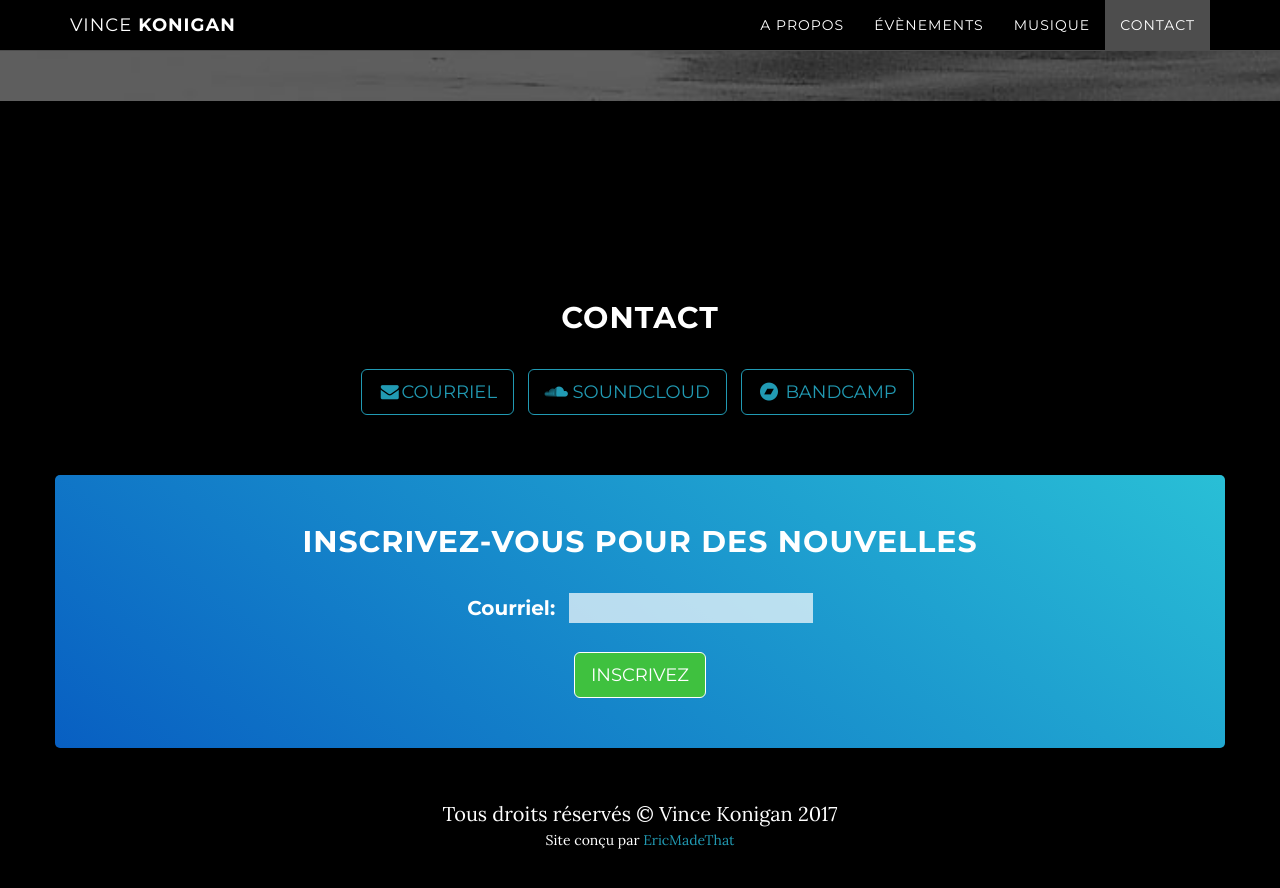
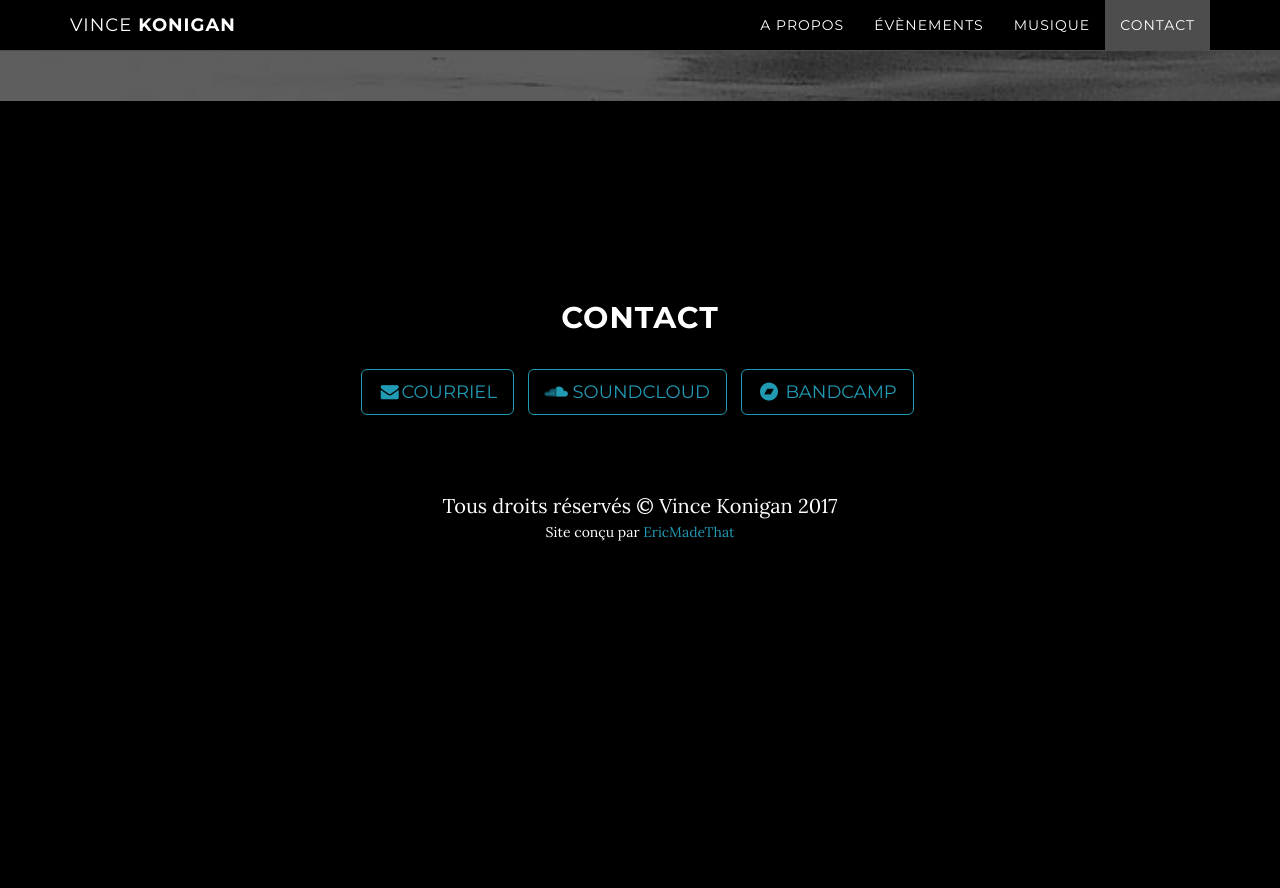
Before and after one commit to ericmadethat/vincekonigan, a Jekyll site: the page built from index.html, in a window 1280 px wide and 900 px high, scrolled down 3142 px. Shown: the top 888 px of the window. Built offline with Jekyll 4.4.1, drawn with Linux system fonts in a browser that asks for light colours; after the commit the page ends 3734 px from its top, so only the background shows below that.

Commit message:
Remove mailchimp

```diff
--- a/_includes/contact.html
+++ b/_includes/contact.html
@@ -15,26 +15,4 @@
                 </ul>
             </div>
         </div>
-        <div class="row mc-signup">
-            <!-- Begin MailChimp Signup Form -->
-            <div id="mc_embed_signup">
-            <form action="//ericmadethat.us15.list-manage.com/subscribe/post?u=0746feb09e23f79905869391f&amp;id=1cf1cebb46" method="post" id="mc-embedded-subscribe-form" name="mc-embedded-subscribe-form" class="validate" target="_blank" novalidate>
-                <div id="mc_embed_signup_scroll">
-                <h2>Inscrivez-vous pour des nouvelles</h2>
-            <div class="mc-field-group">
-                <label for="mce-EMAIL">Courriel: </label>
-                <input type="email" value="" name="EMAIL" class="required email" id="mce-EMAIL">
-            </div>
-                <div id="mce-responses" class="">
-                    <div class="response" id="mce-error-response" style="display:none"></div>
-                    <div class="response" id="mce-success-response" style="display:none"></div>
-                </div>    <!-- real people should not fill this in and expect good things - do not remove this or risk form bot signups-->
-                <div style="position: absolute; left: -5000px;" aria-hidden="true"><input type="text" name="b_0746feb09e23f79905869391f_1cf1cebb46" tabindex="-1" value=""></div>
-                <div class=""><input type="submit" value="Inscrivez" name="subscribe" id="mc-embedded-subscribe subscribe-btn" class="btn btn-default btn-lg"></div>
-                </div>
-            </form>
-            </div>
-
-            <!--End mc_embed_signup-->
-        </div>
     </section>
```
